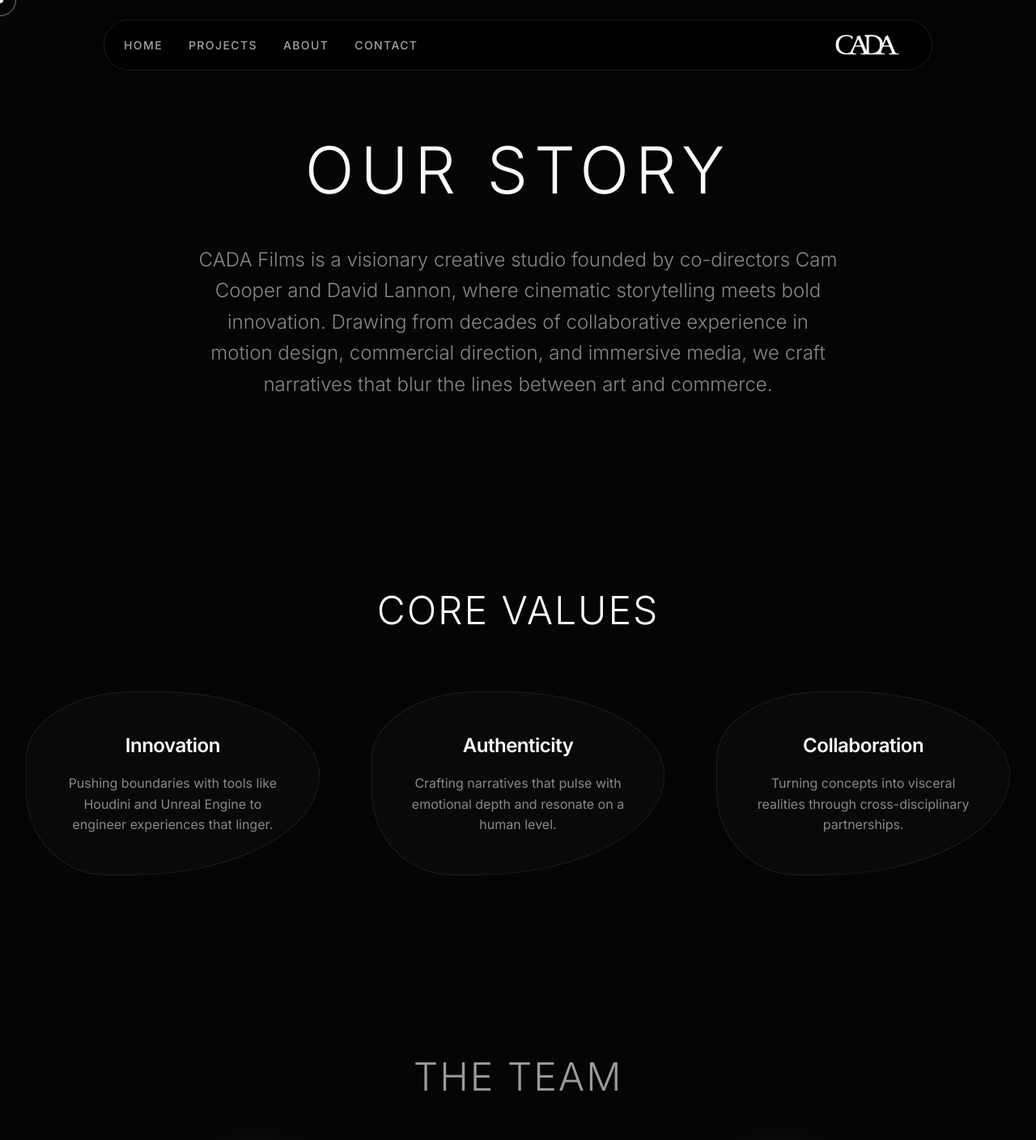
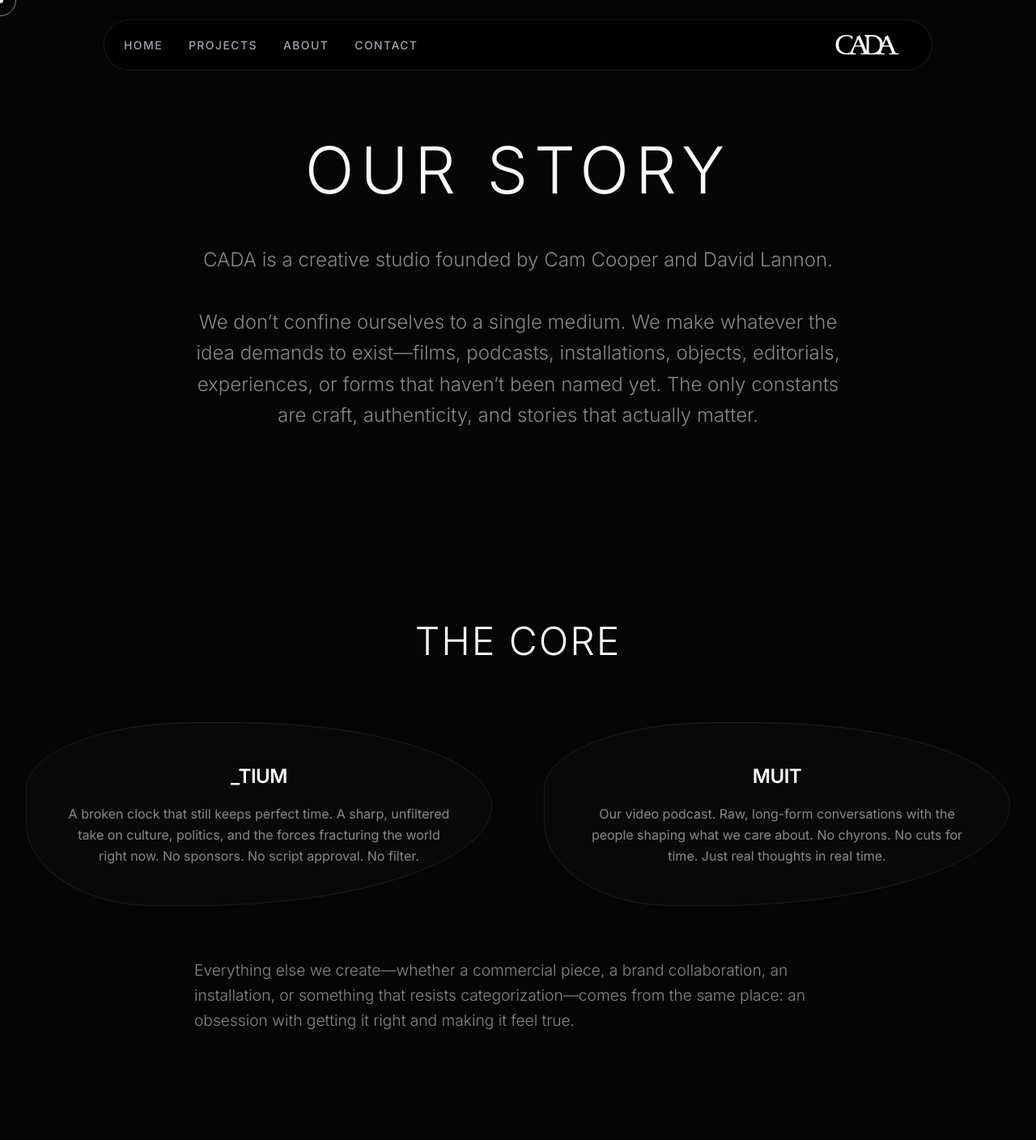
Before and after one commit to Duhvid143/cadafilms, a Next.js app: page /about in a window 1280 px wide. Shown: the top 1408 px of the page at 81% size. Built offline with nearby package versions, Linux system fonts and the light colour scheme.

Commit message:
feat: update about page with studio philosophy and core projects

```diff
--- a/src/app/about/page.tsx
+++ b/src/app/about/page.tsx
@@ -33,8 +33,9 @@ export default function About() {
                     animate={{ opacity: 1 }}
                     transition={{ duration: 0.6, delay: 0.2 }}
                 >
-                    CADA Films is a visionary creative studio founded by co-directors Cam Cooper and David Lannon, where cinematic storytelling meets bold innovation.
-                    Drawing from decades of collaborative experience in motion design, commercial direction, and immersive media, we craft narratives that blur the lines between art and commerce.
+                    CADA is a creative studio founded by Cam Cooper and David Lannon.
+                    <br /><br />
+                    We don’t confine ourselves to a single medium. We make whatever the idea demands to exist—films, podcasts, installations, objects, editorials, experiences, or forms that haven’t been named yet. The only constants are craft, authenticity, and stories that actually matter.
                 </motion.p>
             </div>
 
@@ -45,14 +46,13 @@ export default function About() {
                     whileInView={{ opacity: 1, x: 0 }}
                     viewport={{ once: true }}
                 >
-                    Core Values
+                    The Core
                 </motion.h2>
                 <div className="values-grid">
                     {[
-                        { title: "Innovation", desc: "Pushing boundaries with tools like Houdini and Unreal Engine to engineer experiences that linger." },
-                        { title: "Authenticity", desc: "Crafting narratives that pulse with emotional depth and resonate on a human level." },
-                        { title: "Collaboration", desc: "Turning concepts into visceral realities through cross-disciplinary partnerships." }
-                    ].map((value, index) => (
+                        { title: "_TIUM", desc: "A broken clock that still keeps perfect time. A sharp, unfiltered take on culture, politics, and the forces fracturing the world right now. No sponsors. No script approval. No filter." },
+                        { title: "MUIT", desc: "Our video podcast. Raw, long-form conversations with the people shaping what we care about. No chyrons. No cuts for time. Just real thoughts in real time." }
+                    ].map((project, index) => (
                         <motion.div
                             key={index}
                             className="value-item"
@@ -61,11 +61,21 @@ export default function About() {
                             viewport={{ once: true }}
                             transition={{ delay: index * 0.1 }}
                         >
-                            <h3 className="value-title">{value.title}</h3>
-                            <p className="value-desc">{value.desc}</p>
+                            <h3 className="value-title">{project.title}</h3>
+                            <p className="value-desc">{project.desc}</p>
                         </motion.div>
                     ))}
                 </div>
+                <motion.p
+                    className="about-mission"
+                    style={{ marginTop: '4rem', fontSize: '1.2rem' }}
+                    initial={{ opacity: 0 }}
+                    whileInView={{ opacity: 1 }}
+                    viewport={{ once: true }}
+                    transition={{ delay: 0.3 }}
+                >
+                    Everything else we create—whether a commercial piece, a brand collaboration, an installation, or something that resists categorization—comes from the same place: an obsession with getting it right and making it feel true.
+                </motion.p>
             </section>
 
             <section className="team-section">
```
